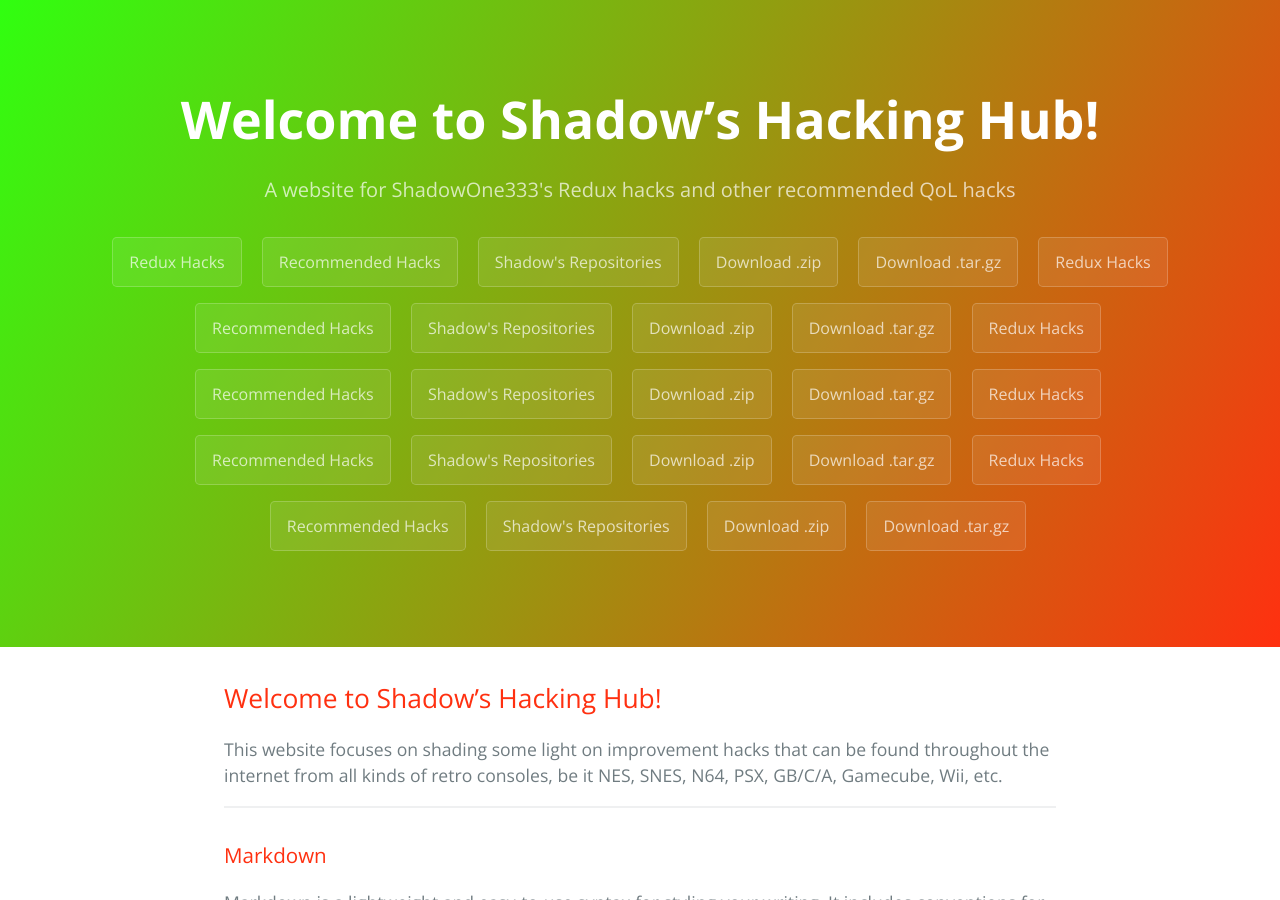
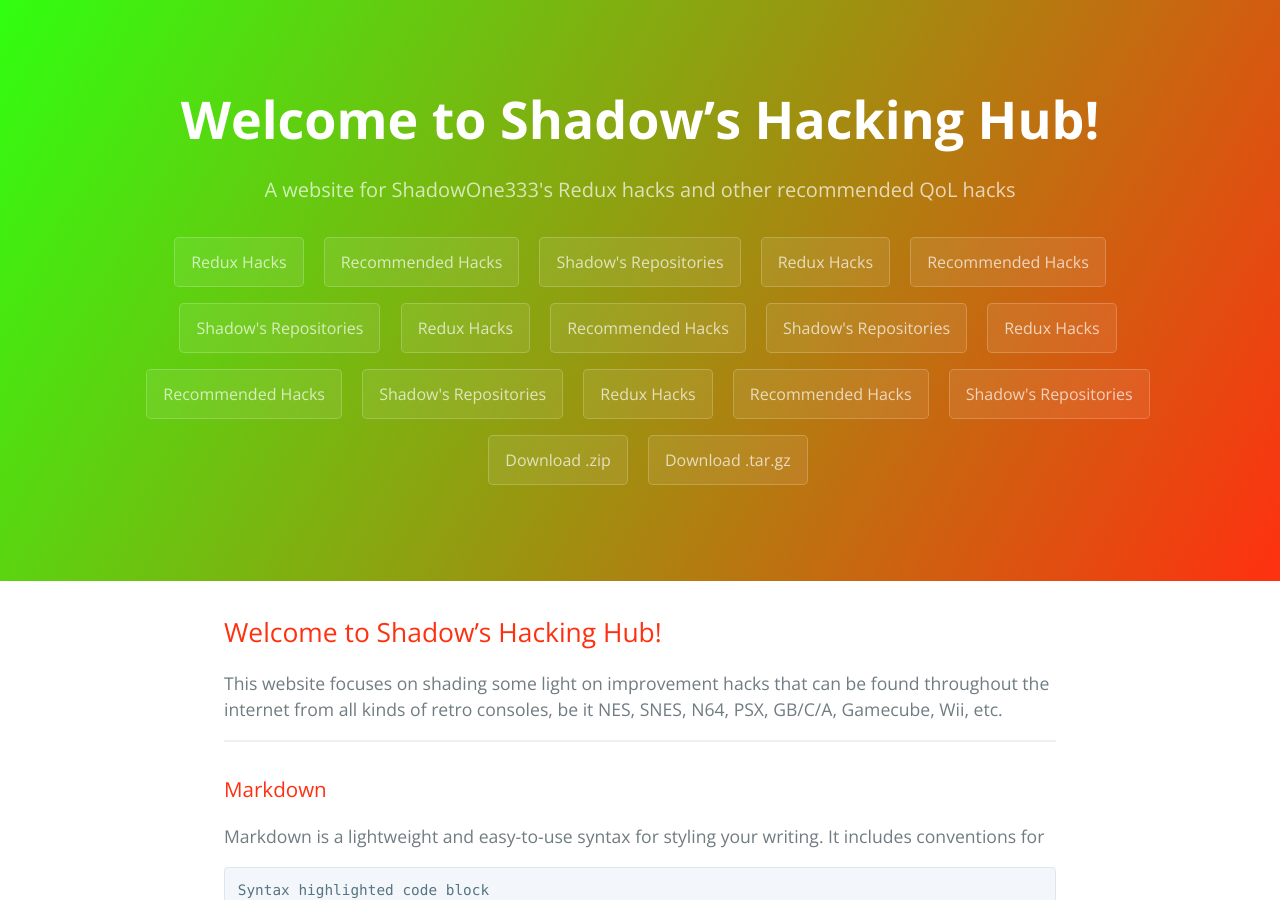
Before and after one commit to ShadowOne333/shadow.github.io, a Jekyll site: the page built from index.md, in a window 1280 px wide and 900 px high. Built offline with Jekyll 4.4.1, drawn with Linux system fonts in a browser that asks for light colours; comment, search, counter and statistics services are not loaded; our own code applies the rules of GitHub Pages for plain Markdown files.

Commit message:
Damn buttons

```diff
--- a/_layouts/default.html
+++ b/_layouts/default.html
@@ -32,10 +32,11 @@
     <header class="page-header" role="banner">
       <h1 class="project-name">{{ page.title | default: site.title | default: site.github.repository_name }}</h1>
       <h2 class="project-tagline">{{ page.description | default: site.description | default: site.github.project_tagline }}</h2>
-      {% for page in site.pages %}
-	<a href="pages/redux" class="btn">Redux Hacks</a>
-	<a href="pages/recommended" class="btn">Recommended Hacks</a>
+      <!--{% for page in site.pages %}-->
+	<a href="redux" class="btn">Redux Hacks</a>
+	<a href="recommended" class="btn">Recommended Hacks</a>
 	<a href="{{ site.github.owner_url }}" class="btn">Shadow's Repositories</a>
+      <!--{% endfor %}-->
       <!--{% if site.github.is_project_page %}
         <a href="{{ site.github.owner_url }}" class="btn">View on GitHub</a>
       {% endif %}-->
@@ -43,7 +44,6 @@
         <a href="{{ site.github.zip_url }}" class="btn">Download .zip</a>
         <a href="{{ site.github.tar_url }}" class="btn">Download .tar.gz</a>
       {% endif %}
-      {% endfor %}
     </header>
 
     <main id="content" class="main-content" role="main">
```
